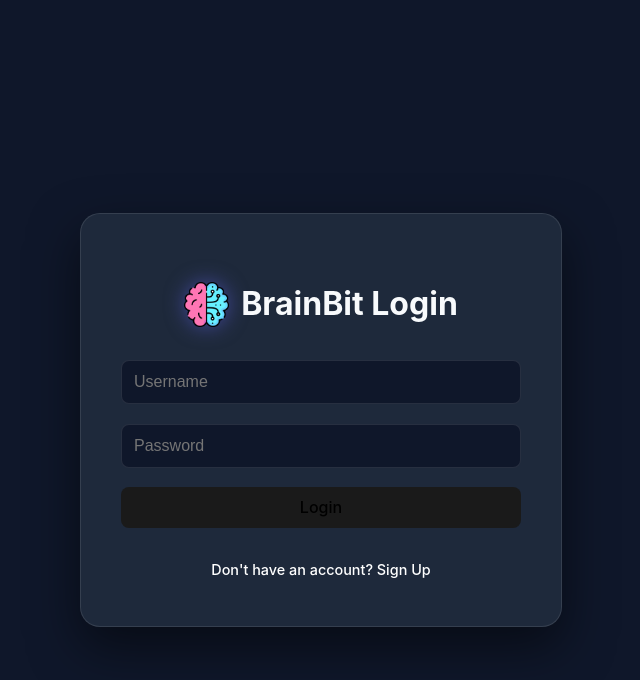
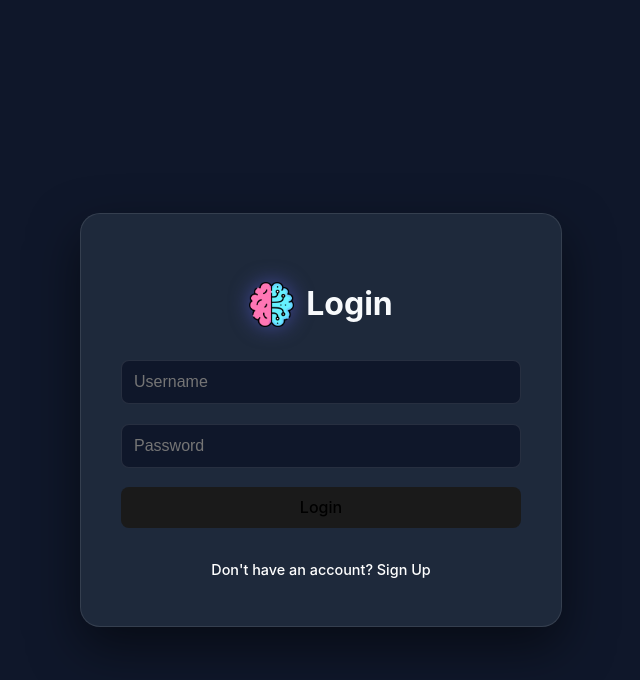
Before and after one commit to TanushreeMohanty/BrainBit, a React (Vite) app in the folder frontend/: page / in a window 1280 px wide. Both pictures are taken after a click on the button "Login to Account". Shown: the top 680 px of the page, without its empty margins (319-959 px from the left). Built offline with nearby package versions, Linux system fonts and the light colour scheme.

Commit message:
Login/Signup UI fixed

```diff
--- a/frontend/src/App.css
+++ b/frontend/src/App.css
@@ -165,6 +165,7 @@ select {
 .toggle-btn:hover {
   text-decoration: underline;
 }
+
 
 /* Navbar.jsx */
 .navbar {
@@ -417,6 +418,7 @@ select {
 }
 
 /* Landing page */
+
 .landing-container {
   min-height: 100vh;
   display: flex;
--- a/frontend/src/components/AuthForm.jsx
+++ b/frontend/src/components/AuthForm.jsx
@@ -9,7 +9,7 @@ const AuthForm = ({
   return (
     <div className="login-container">
       <div className="login-box">
-        <h2><img id='logo' src={img} alt="BrainBit Logo" />BrainBit {isSignupMode ? " Signup" : " Login"} </h2>
+        <h2><img id='logo' src={img} alt="BrainBit Logo" /> {isSignupMode ? " Signup" : " Login"} </h2>
         <form onSubmit={onSubmit}>
           <input
             type="text" placeholder="Username"
```
